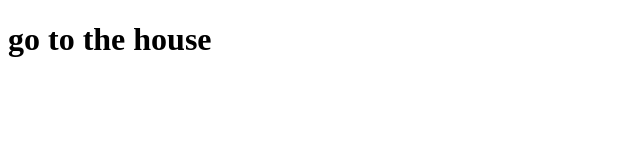
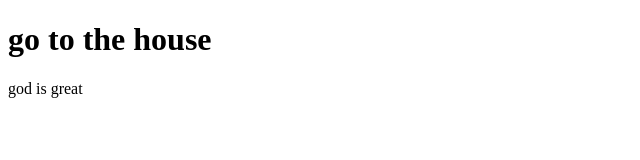
Before and after one commit to israel-Kehli/merge-html, a plain HTML site: page index.html in a window 1280 px wide. Shown: the full height of the page, 0-640 px from the left. Drawn offline with Linux system fonts and the light colour scheme.

Commit message:
new commit

```diff
--- a/index.html
+++ b/index.html
@@ -7,5 +7,6 @@
 </head>
 <body>
     <h1>go to the house</h1>
+    <div id="branch">god is great</div>
 </body>
 </html>
```
